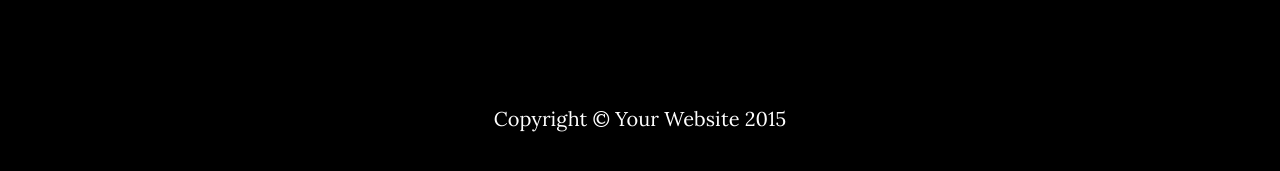
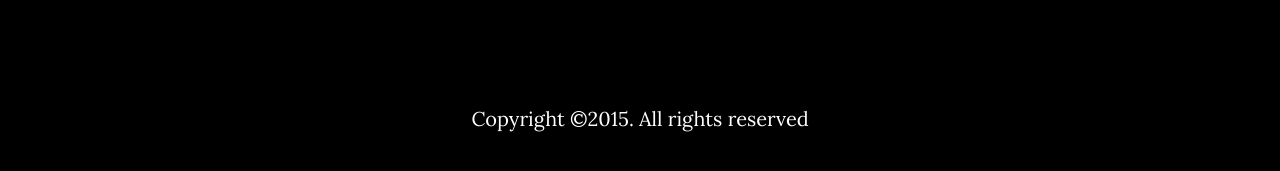
Before and after one commit to nullinstruction/home, a Jekyll site: the page index.html, which Jekyll copies as it is, in a window 1280 px wide and 900 px high, scrolled down 2472 px. Shown: the part 715-886 px from the top of the window. Built offline with Jekyll 4.4.1, drawn with Linux system fonts in a browser that asks for light colours; nearby versions of some CDN libraries.

Commit message:
Update index.html

```diff
--- a/index.html
+++ b/index.html
@@ -96,7 +96,7 @@
                 <p>  <a href="http://.com/"></a></p>
 
 
-                <p>EWINIA will raise Mountainous Waves in Online and Mobile App Markets.<a href="http://startbootstrap.com/template-overviews/grayscale/"></a>.</p>
+                <p>EWINIA will raise Mountainous Waves in Online and Mobile App Markets.<a href="http://startbootstrap.com/template-overviews/grayscale/"></a> </p>
                 <p>It is in EWINIA's DNA that game is not enough. </p>
                 <p>It is Game married with the Education.</p>
             </div>
@@ -143,7 +143,7 @@
     <!-- Footer -->
     <footer>
         <div class="container text-center">
-            <p>Copyright &copy; Your Website 2015</p>
+            <p>Copyright &copy;2015. All rights reserved</p>
         </div>
     </footer>
 
```
